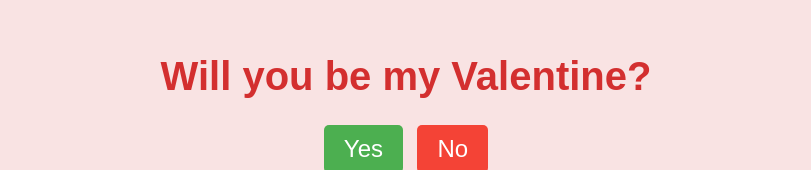
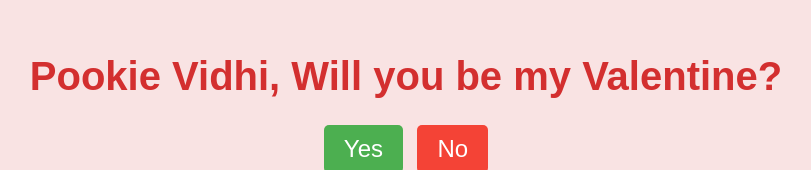
Before and after one commit to dimgametv/pookievalentine, a plain HTML site: page index.html in a window 1280 px wide. Shown: the part 138-308 px from the top of the page, without its empty margins (234-1045 px from the left). Drawn offline with Linux system fonts and the light colour scheme; no server answers.

Commit message:
Update index.html

```diff
--- a/index.html
+++ b/index.html
@@ -3,12 +3,12 @@
 <head>
     <meta charset="UTF-8">
     <meta name="viewport" content="width=device-width, initial-scale=1.0">
-    <title>Will You Be My Valentine?</title>
+    <title>Pookie Vidhi, Will You Be My Valentine?</title>
     <link rel="stylesheet" href="styles.css">
 </head>
 <body>
     <div class="container">
-        <h1>Will you be my Valentine?</h1>
+        <h1>Pookie Vidhi, Will you be my Valentine?</h1>
         <div class="buttons">
             <button class="yes-button" onclick="handleYesClick()">Yes</button>
             <button class="no-button" onclick="handleNoClick()">No</button>
```
